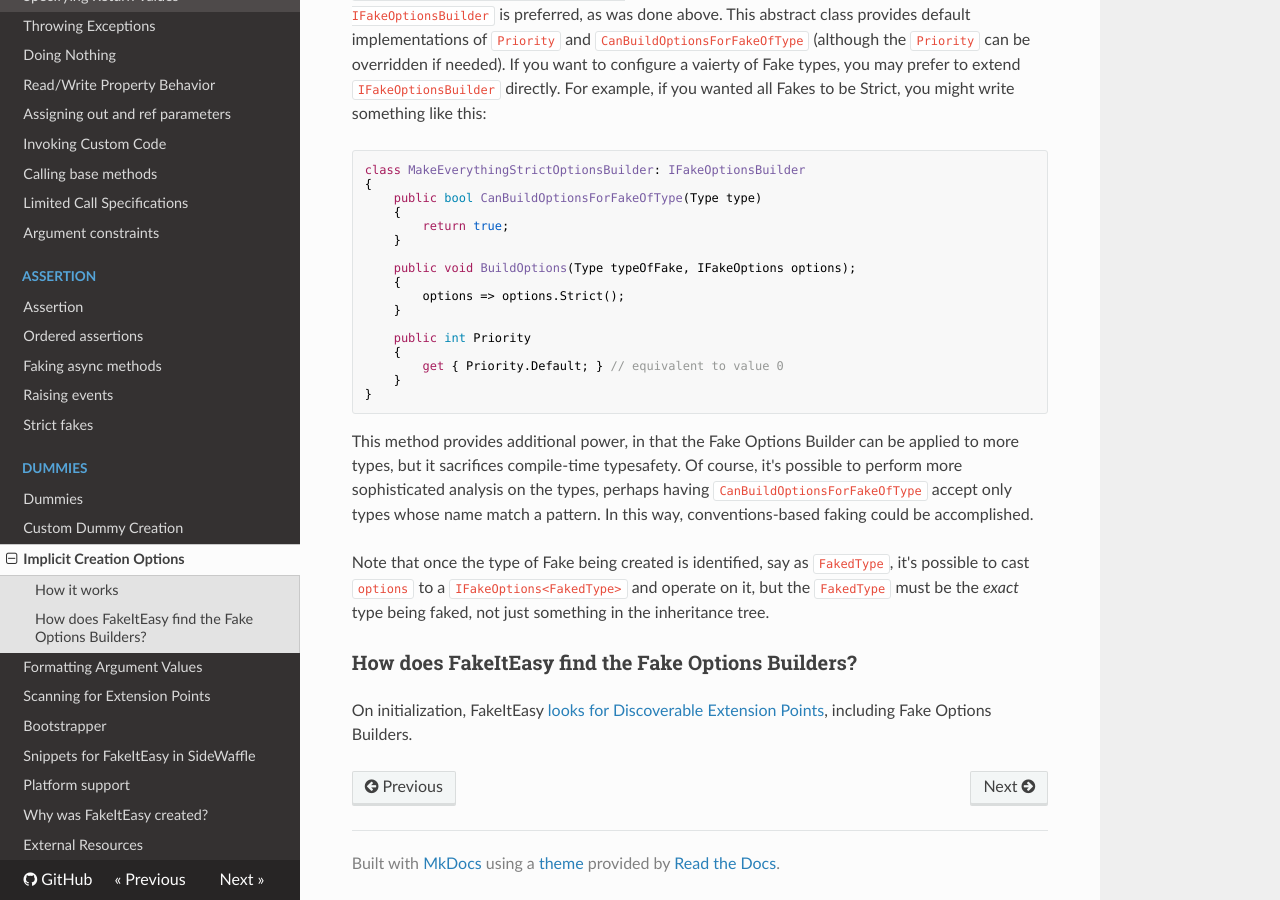
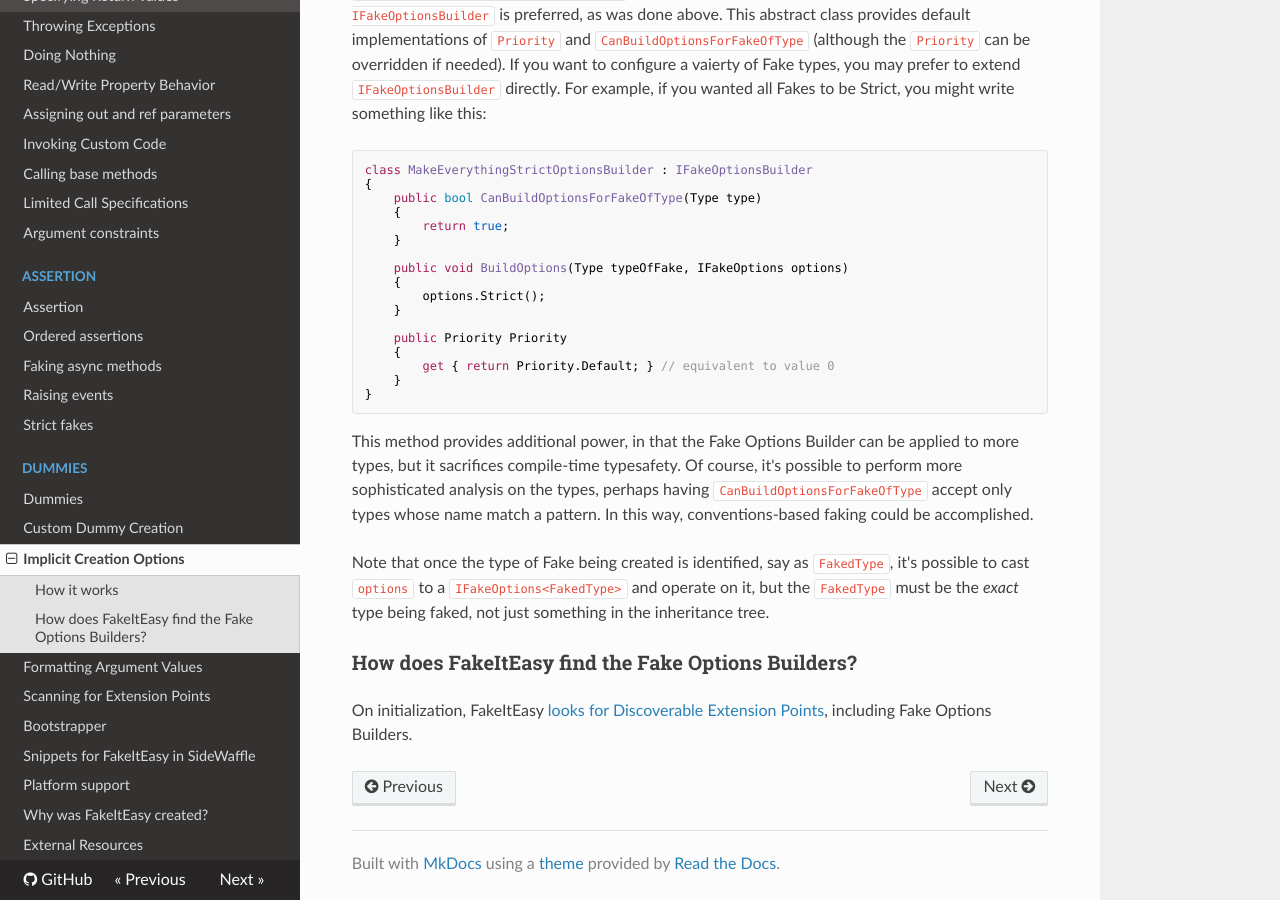
Before and after one commit to FakeItEasy/FakeItEasy, an MkDocs documentation site: the page built from docs/implicit-creation-options.md, in a window 1280 px wide and 900 px high, scrolled down 982 px. Built offline with MkDocs 1.6.1, drawn with Linux system fonts in a browser that asks for light colours; nearby versions of some CDN libraries; old or Windows-style settings are respelled for this version of MkDocs.

Commit message:
Fix invalid code in implicit creation options doc
There were several errors in the example code

````diff
--- a/docs/implicit-creation-options.md
+++ b/docs/implicit-creation-options.md
@@ -61,21 +61,21 @@
 something like this:
 
 ```csharp
-class MakeEverythingStrictOptionsBuilder: IFakeOptionsBuilder
+class MakeEverythingStrictOptionsBuilder : IFakeOptionsBuilder
 {
     public bool CanBuildOptionsForFakeOfType(Type type)
     {
         return true;
     }
 
-    public void BuildOptions(Type typeOfFake, IFakeOptions options);
+    public void BuildOptions(Type typeOfFake, IFakeOptions options)
     {
-        options => options.Strict();
+        options.Strict();
     }
 
-    public int Priority
+    public Priority Priority
     {
-        get { Priority.Default; } // equivalent to value 0
+        get { return Priority.Default; } // equivalent to value 0
     }
 }
 ```
````
